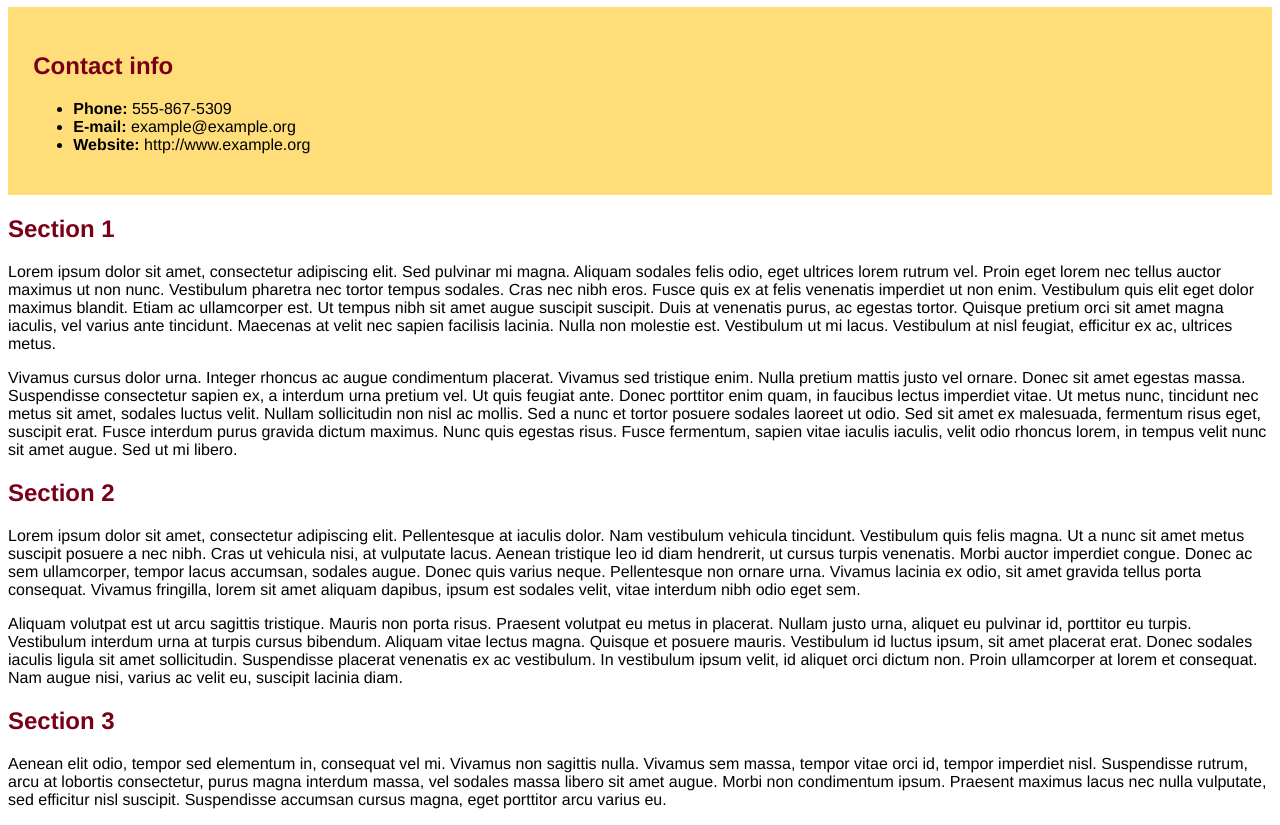
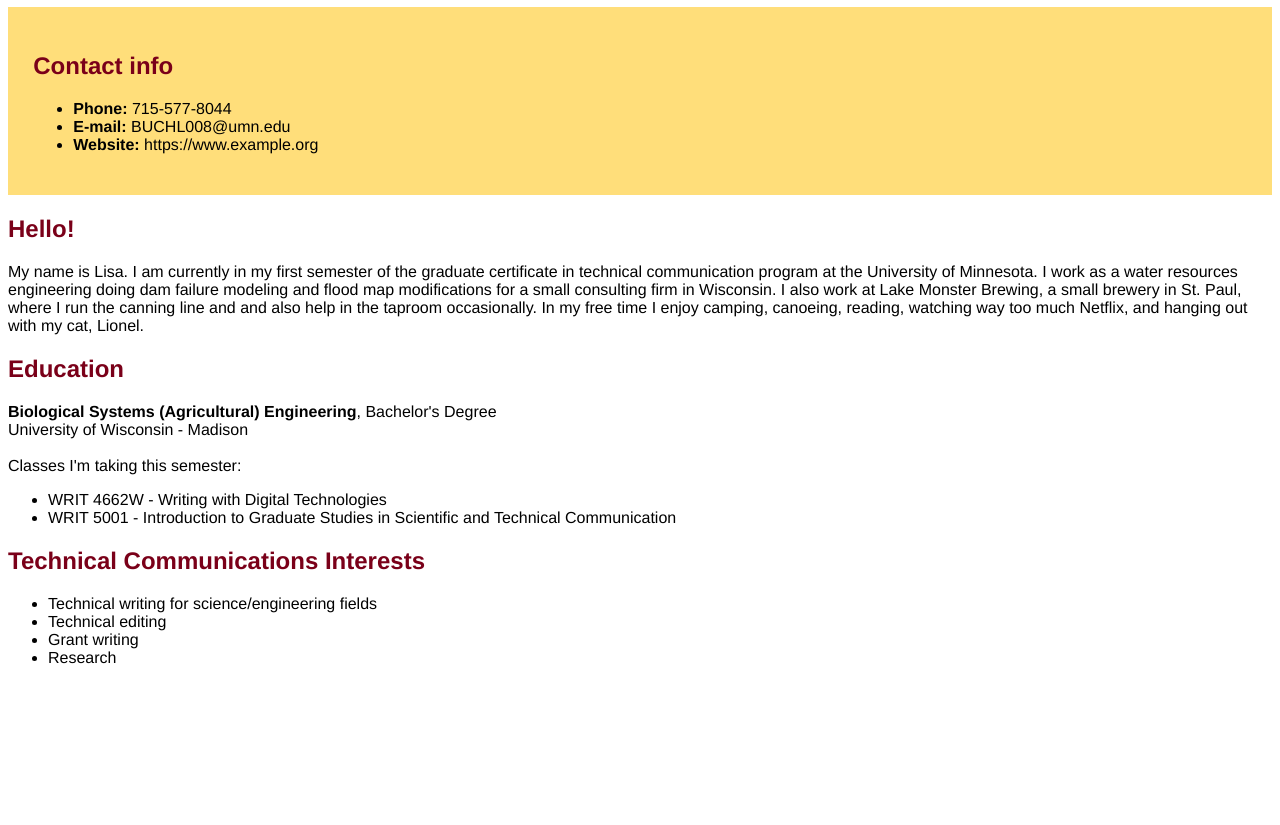
Before and after one commit to labuchli/My-Github, a plain HTML site: page index.html in a window 1280 px wide. Shown: the part 73-898 px from the top of the page. After the commit the page ends 800 px from the top, so only its background shows below. Drawn offline with Linux system fonts and the light colour scheme.

Commit message:
Introduction text added

```diff
--- a/index.html
+++ b/index.html
@@ -1,37 +1,38 @@
 <!doctype html>
 <head>
-  <title>Page title</title>
+  <title>Lisa's Webpage</title>
   <link rel="stylesheet" type="text/css" href="styles.css">
 </head>
 
 <body>
 
-<h1>Page title goes here</h1>
+<h1>Lisa's Webpage</h1>
 
 <div id="contact">
 <h2>Contact info</h2>
 <ul>
-  <li><strong>Phone:</strong> 555-867-5309</li>
-  <li><strong>E-mail:</strong> example@example.org</li>
-  <li><strong>Website:</strong> http://www.example.org</li>
+  <li><strong>Phone:</strong> 715-577-8044</li>
+  <li><strong>E-mail:</strong> BUCHL008@umn.edu</li>
+  <li><strong>Website:</strong> https://www.example.org</li>
 </ul>
 </div>
 
-<h2>Section 1</h2>
+<h2>Hello!</h2>
 
-<p>Lorem ipsum dolor sit amet, consectetur adipiscing elit. Sed pulvinar mi magna. Aliquam sodales felis odio, eget ultrices lorem rutrum vel. Proin eget lorem nec tellus auctor maximus ut non nunc. Vestibulum pharetra nec tortor tempus sodales. Cras nec nibh eros. Fusce quis ex at felis venenatis imperdiet ut non enim. Vestibulum quis elit eget dolor maximus blandit. Etiam ac ullamcorper est. Ut tempus nibh sit amet augue suscipit suscipit. Duis at venenatis purus, ac egestas tortor. Quisque pretium orci sit amet magna iaculis, vel varius ante tincidunt. Maecenas at velit nec sapien facilisis lacinia. Nulla non molestie est. Vestibulum ut mi lacus. Vestibulum at nisl feugiat, efficitur ex ac, ultrices metus. </p>
+<p>My name is Lisa. I am currently in my first semester of the graduate certificate in technical communication program at the University of Minnesota. I work as a water resources engineering doing dam failure modeling and flood map modifications for a small consulting firm in Wisconsin. I also work at Lake Monster Brewing, a small brewery in St. Paul, where I run the canning line and and also help in the taproom occasionally.
+In my free time I enjoy camping, canoeing, reading, watching way too much Netflix, and hanging out with my cat, Lionel.</p>
 
-<p> Vivamus cursus dolor urna. Integer rhoncus ac augue condimentum placerat. Vivamus sed tristique enim. Nulla pretium mattis justo vel ornare. Donec sit amet egestas massa. Suspendisse consectetur sapien ex, a interdum urna pretium vel. Ut quis feugiat ante. Donec porttitor enim quam, in faucibus lectus imperdiet vitae. Ut metus nunc, tincidunt nec metus sit amet, sodales luctus velit. Nullam sollicitudin non nisl ac mollis. Sed a nunc et tortor posuere sodales laoreet ut odio. Sed sit amet ex malesuada, fermentum risus eget, suscipit erat. Fusce interdum purus gravida dictum maximus. Nunc quis egestas risus. Fusce fermentum, sapien vitae iaculis iaculis, velit odio rhoncus lorem, in tempus velit nunc sit amet augue. Sed ut mi libero.</p>
+<h2>Education</h2>
 
-<h2>Section 2</h2>
+<p><strong>Biological Systems (Agricultural) Engineering</strong>, Bachelor's Degree<br>
+University of Wisconsin - Madison<br><br>
 
-<p>Lorem ipsum dolor sit amet, consectetur adipiscing elit. Pellentesque at iaculis dolor. Nam vestibulum vehicula tincidunt. Vestibulum quis felis magna. Ut a nunc sit amet metus suscipit posuere a nec nibh. Cras ut vehicula nisi, at vulputate lacus. Aenean tristique leo id diam hendrerit, ut cursus turpis venenatis. Morbi auctor imperdiet congue. Donec ac sem ullamcorper, tempor lacus accumsan, sodales augue. Donec quis varius neque. Pellentesque non ornare urna. Vivamus lacinia ex odio, sit amet gravida tellus porta consequat. Vivamus fringilla, lorem sit amet aliquam dapibus, ipsum est sodales velit, vitae interdum nibh odio eget sem.</p>
+Classes I'm taking this semester:
+<ul><li>WRIT 4662W - Writing with Digital Technologies</li>  <li>WRIT 5001 - Introduction to Graduate Studies in Scientific and Technical Communication</li></ul></p>
 
-<p>Aliquam volutpat est ut arcu sagittis tristique. Mauris non porta risus. Praesent volutpat eu metus in placerat. Nullam justo urna, aliquet eu pulvinar id, porttitor eu turpis. Vestibulum interdum urna at turpis cursus bibendum. Aliquam vitae lectus magna. Quisque et posuere mauris. Vestibulum id luctus ipsum, sit amet placerat erat. Donec sodales iaculis ligula sit amet sollicitudin. Suspendisse placerat venenatis ex ac vestibulum. In vestibulum ipsum velit, id aliquet orci dictum non. Proin ullamcorper at lorem et consequat. Nam augue nisi, varius ac velit eu, suscipit lacinia diam. </p>
+<h2>Technical Communications Interests</h2>
 
-<h2>Section 3</h2>
-
-<p>Aenean elit odio, tempor sed elementum in, consequat vel mi. Vivamus non sagittis nulla. Vivamus sem massa, tempor vitae orci id, tempor imperdiet nisl. Suspendisse rutrum, arcu at lobortis consectetur, purus magna interdum massa, vel sodales massa libero sit amet augue. Morbi non condimentum ipsum. Praesent maximus lacus nec nulla vulputate, sed efficitur nisl suscipit. Suspendisse accumsan cursus magna, eget porttitor arcu varius eu.</p>
+<p><ul><li>Technical writing for science/engineering fields</li><li>Technical editing</li><li>Grant writing</li><li>Research</li></ul></p>
 
 </body>
 </html>
```
